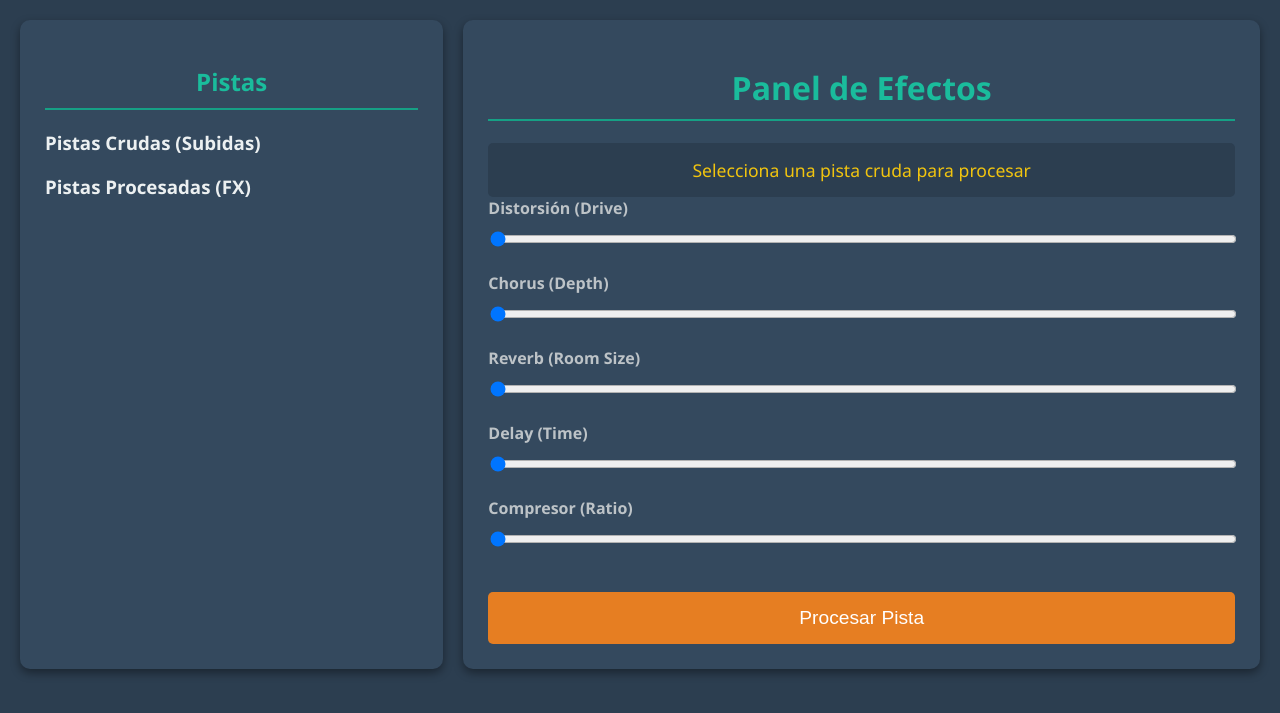
After one commit to VelascoSantiago/ap-pedalcolab, a Flask app: template templates/daw_ui.html in a window 1280 px wide. The commit adds this page. Shown: the top 713 px of the page. Run offline with Flask 3, Linux system fonts and the light colour scheme; the template is opened without the code that fills it, so the values that code supplies are empty.

Commit message:
Modulación del proyecto

```diff
--- a/server.py
+++ b/server.py
@@ -1,88 +1,118 @@
-
 # server.py
 from flask import Flask, request, render_template, send_from_directory, redirect, url_for
 from werkzeug.utils import secure_filename
 import os
 from datetime import datetime
 
-# Importamos nuestro motor de efectos desde el nuevo archivo daw-app.py
-from daw-app import procesar_audio
+# Asumimos que daw_app.py está en el mismo directorio
+from daw_app import procesar_audio
 from pedalboard import Distortion, Chorus, Reverb, Delay, Compressor
 
 # --- Configuración de carpetas ---
-UPLOAD_FOLDER = os.path.join(os.getcwd(), "audio_raw")
-OUTPUT_FOLDER = os.path.join(os.getcwd(), "audio_fx")
+# Obtenemos la ruta absoluta del directorio del script para evitar problemas
+BASE_DIR = os.path.dirname(os.path.abspath(__file__))
+UPLOAD_FOLDER = os.path.join(BASE_DIR, "audio_raw")
+OUTPUT_FOLDER = os.path.join(BASE_DIR, "audio_fx")
+TEMPLATE_FOLDER = os.path.join(BASE_DIR, "templates")
+
+# Creamos las carpetas si no existen
 os.makedirs(UPLOAD_FOLDER, exist_ok=True)
 os.makedirs(OUTPUT_FOLDER, exist_ok=True)
 
-app = Flask(__name__, template_folder='templates')
+app = Flask(__name__, template_folder=TEMPLATE_FOLDER)
 app.config['UPLOAD_FOLDER'] = UPLOAD_FOLDER
 app.config['OUTPUT_FOLDER'] = OUTPUT_FOLDER
 
-@app.route('/', methods=['GET'])
+def get_tracks():
+    """Función auxiliar para obtener las listas de pistas de forma ordenada."""
+    try:
+        raw_tracks = sorted(os.listdir(app.config['UPLOAD_FOLDER']), reverse=True)
+    except FileNotFoundError:
+        raw_tracks = []
+    try:
+        processed_tracks = sorted(os.listdir(app.config['OUTPUT_FOLDER']), reverse=True)
+    except FileNotFoundError:
+        processed_tracks = []
+    return raw_tracks, processed_tracks
+
+@app.route('/')
 def index():
-    # Esta ruta ahora muestra la lista de archivos ya subidos
-    tracks = os.listdir(app.config['UPLOAD_FOLDER'])
-    return render_template('ui-app.html', tracks=tracks)
+    """
+    Ruta principal para la DAW en la computadora.
+    Sirve el archivo 'daw_ui.html'.
+    """
+    raw_tracks, processed_tracks = get_tracks()
+    return render_template('daw_ui.html', raw_tracks=raw_tracks, processed_tracks=processed_tracks)
+
+@app.route('/mobile')
+def mobile_client():
+    """
+    Ruta específica para el cliente móvil (celular).
+    Sirve el archivo 'client_app.html'.
+    """
+    raw_tracks, processed_tracks = get_tracks()
+    return render_template('client_app.html', raw_tracks=raw_tracks, processed_tracks=processed_tracks)
 
 @app.route('/upload', methods=['POST'])
 def upload_file():
+    """Maneja la subida de archivos desde cualquier cliente."""
+    if 'file' not in request.files:
+        return "No se encontró el archivo en la petición", 400
     file = request.files['file']
     if file.filename == '':
-        return "Archivo vacío", 400
+        return "El archivo no tiene nombre", 400
 
-    filename = secure_filename(file.filename)
-    timestamp = datetime.now().strftime("%Y%m%d_%H%M%S")
-    save_name = f"{timestamp}_{filename}"
-    file.save(os.path.join(app.config['UPLOAD_FOLDER'], save_name))
+    if file:
+        filename = secure_filename(file.filename)
+        timestamp = datetime.now().strftime("%Y%m%d_%H%M%S")
+        save_name = f"{timestamp}_{filename}"
+        file.save(os.path.join(app.config['UPLOAD_FOLDER'], save_name))
 
-    # Redirige a la página principal para mostrar la lista de archivos actualizada
+        # Redirige al usuario a la página desde la que subió el archivo.
+        # Es la forma inteligente de volver a /mobile si se subió desde el celular.
+        return redirect(request.referrer or url_for('mobile_client'))
+
+@app.route('/process/<filename>', methods=['POST'])
+def process_track(filename):
+    """Procesa una pista de audio con los efectos seleccionados."""
+    input_path = os.path.join(app.config['UPLOAD_FOLDER'], filename)
+    output_name = f"fx_{os.path.splitext(filename)[0]}.wav" # Siempre guarda como .wav para consistencia
+    output_path = os.path.join(app.config['OUTPUT_FOLDER'], output_name)
+
+    # Tomar valores de los sliders del formulario
+    dist = float(request.form.get("dist", 0))
+    chorus = float(request.form.get("chorus", 0))
+    reverb = float(request.form.get("reverb", 0))
+    delay = float(request.form.get("delay", 0))
+    comp = float(request.form.get("comp", 0))
+
+    efectos = []
+    if dist > 0: efectos.append(Distortion(drive_db=dist * 40))
+    if chorus > 0: efectos.append(Chorus(rate_hz=1.0, depth=chorus, mix=0.5))
+    if reverb > 0: efectos.append(Reverb(room_size=reverb, damping=0.5, wet_level=0.3, dry_level=0.7))
+    if delay > 0: efectos.append(Delay(delay_seconds=delay * 0.8, feedback=0.4, mix=0.5))
+    if comp > 0: efectos.append(Compressor(threshold_db=-25, ratio=1 + comp * 9))
+
+    procesar_audio(input_path, output_path, efectos)
+
     return redirect(url_for('index'))
-
-@app.route('/process/<filename>', methods=['GET', 'POST'])
-def process_track(filename):
-    tracks = os.listdir(app.config['UPLOAD_FOLDER'])
-
-    if request.method == 'GET':
-        return render_template('ui-app.html', tracks=tracks, selected_track=filename)
-
-    elif request.method == 'POST':
-        input_path = os.path.join(app.config['UPLOAD_FOLDER'], filename)
-        output_name = f"fx_{filename}"
-        output_path = os.path.join(app.config['OUTPUT_FOLDER'], output_name)
-
-        # Tomar valores de los sliders
-        dist = float(request.form.get("dist", 0))
-        chorus = float(request.form.get("chorus", 0))
-        reverb = float(request.form.get("reverb", 0))
-        delay = float(request.form.get("delay", 0))
-        comp = float(request.form.get("comp", 0))
-
-        efectos = []
-        if dist > 0:
-            efectos.append(Distortion(drive_db=dist * 30))
-        if chorus > 0:
-            efectos.append(Chorus(rate_hz=1.5, depth=chorus))
-        if reverb > 0:
-            efectos.append(Reverb(room_size=reverb))
-        if delay > 0:
-            efectos.append(Delay(delay_seconds=delay, feedback=0.3))
-        if comp > 0:
-            efectos.append(Compressor(threshold_db=-20, ratio=1 + comp*4))
-
-        # Llama a la función de la daw-app para procesar el audio
-        procesar_audio(input_path, output_path, efectos)
-
-        return render_template('ui-app.html', tracks=tracks, processed_track=output_name)
-
 
 @app.route('/download/raw/<filename>')
 def download_raw(filename):
+    """Permite descargar o reproducir las pistas crudas."""
     return send_from_directory(app.config['UPLOAD_FOLDER'], filename)
 
 @app.route('/download/fx/<filename>')
 def download_fx(filename):
+    """Permite descargar o reproducir las pistas procesadas."""
     return send_from_directory(app.config['OUTPUT_FOLDER'], filename)
 
 if __name__ == "__main__":
+    print("="*50)
+    print("      Servidor de Pedalera Digital Colaborativa")
+    print("="*50)
+    print("   - Para la DAW en la PC, abre: http://127.0.0.1:5000")
+    print("   - Para el celular, busca tu IP (con 'ipconfig' o 'ifconfig')")
+    print("     y abre en su navegador: http://<TU_IP>:5000/mobile")
+    print("="*50)
     app.run(debug=True, host="0.0.0.0", port=5000)
--- /dev/null
+++ b/templates/daw_ui.html
@@ -0,0 +1,103 @@
+<!-- templates/ui-app.html -->
+<!doctype html>
+<html lang="es">
+<head>
+    <meta charset="UTF-8">
+    <meta name="viewport" content="width=device-width, initial-scale=1.0">
+    <title>DAW - Interfaz de Control</title>
+    <style>
+        body { font-family: 'Segoe UI', Tahoma, Geneva, Verdana, sans-serif; background-color: #2c3e50; color: #ecf0f1; margin: 0; padding: 20px; font-size: 16px; }
+        .daw-container { display: flex; max-width: 1400px; margin: auto; gap: 20px; }
+        .panel { background-color: #34495e; padding: 25px; border-radius: 10px; box-shadow: 0 4px 10px rgba(0,0,0,0.4); }
+        .tracks-panel { flex: 1; }
+        .effects-panel { flex: 2; }
+        h1, h2 { color: #1abc9c; border-bottom: 2px solid #16a085; padding-bottom: 10px; text-align: center; }
+        ul { list-style-type: none; padding: 0; }
+        li { background-color: #2c3e50; padding: 12px; margin-bottom: 8px; border-radius: 5px; cursor: pointer; transition: background-color 0.3s, transform 0.2s; border-left: 5px solid #3498db; }
+        li:hover { background-color: #4a627a; }
+        li.selected { background-color: #1abc9c; color: #2c3e50; font-weight: bold; border-left-color: #f1c40f; transform: scale(1.02); }
+        audio { width: 100%; margin-top: 10px; border-radius: 5px; }
+        .effect-control { margin-bottom: 20px; }
+        label { display: block; margin-bottom: 10px; font-weight: bold; color: #bdc3c7; }
+        input[type="range"] { width: 100%; cursor: pointer; }
+        .submit-btn { background-color: #e67e22; color: white; padding: 15px 25px; border: none; border-radius: 5px; font-size: 1.2em; cursor: pointer; width: 100%; margin-top: 20px; transition: background-color 0.3s; }
+        .submit-btn:hover { background-color: #d35400; }
+        #selected-track-display { margin-top: 20px; padding: 15px; background-color: #2c3e50; border-radius: 5px; text-align: center; font-size: 1.1em; color: #f1c40f; }
+    </style>
+</head>
+<body>
+    <div class="daw-container">
+        <div class="panel tracks-panel">
+            <h2>Pistas</h2>
+
+            <h3>Pistas Crudas (Subidas)</h3>
+            <ul id="raw-tracks-list">
+                {% for track in raw_tracks %}
+                    <li onclick="selectTrack('{{ track }}')">{{ track }}</li>
+                {% endfor %}
+            </ul>
+
+            <h3>Pistas Procesadas (FX)</h3>
+            <ul>
+                {% for track in processed_tracks %}
+                    <li>
+                        {{ track }}
+                        <audio controls src="/download/fx/{{ track }}"></audio>
+                    </li>
+                {% endfor %}
+            </ul>
+        </div>
+
+        <div class="panel effects-panel">
+            <h1>Panel de Efectos</h1>
+            <form id="effects-form" method="post" action="">
+
+                <div id="selected-track-display">Selecciona una pista cruda para procesar</div>
+
+                <div class="effect-control">
+                    <label for="dist">Distorsión (Drive)</label>
+                    <input type="range" id="dist" name="dist" min="0" max="1" step="0.01" value="0">
+                </div>
+                <div class="effect-control">
+                    <label for="chorus">Chorus (Depth)</label>
+                    <input type="range" id="chorus" name="chorus" min="0" max="1" step="0.01" value="0">
+                </div>
+                <div class="effect-control">
+                    <label for="reverb">Reverb (Room Size)</label>
+                    <input type="range" id="reverb" name="reverb" min="0" max="1" step="0.01" value="0">
+                </div>
+                <div class="effect-control">
+                    <label for="delay">Delay (Time)</label>
+                    <input type="range" id="delay" name="delay" min="0" max="1" step="0.01" value="0">
+                </div>
+                <div class="effect-control">
+                    <label for="comp">Compresor (Ratio)</label>
+                    <input type="range" id="comp" name="comp" min="0" max="1" step="0.01" value="0">
+                </div>
+
+                <input type="submit" value="Procesar Pista" class="submit-btn">
+            </form>
+        </div>
+    </div>
+
+    <script>
+        function selectTrack(filename) {
+            const form = document.getElementById('effects-form');
+            form.action = '/process/' + filename; // Actualiza la acción del formulario
+
+            const display = document.getElementById('selected-track-display');
+            display.textContent = 'Procesando: ' + filename;
+
+            // Resalta la pista seleccionada
+            const trackItems = document.querySelectorAll('#raw-tracks-list li');
+            trackItems.forEach(item => {
+                if (item.textContent === filename) {
+                    item.classList.add('selected');
+                } else {
+                    item.classList.remove('selected');
+                }
+            });
+        }
+    </script>
+</body>
+</html>
```
Also changed, not shown: templates/client_app.html (+52 -41 lines), 2 other files.
